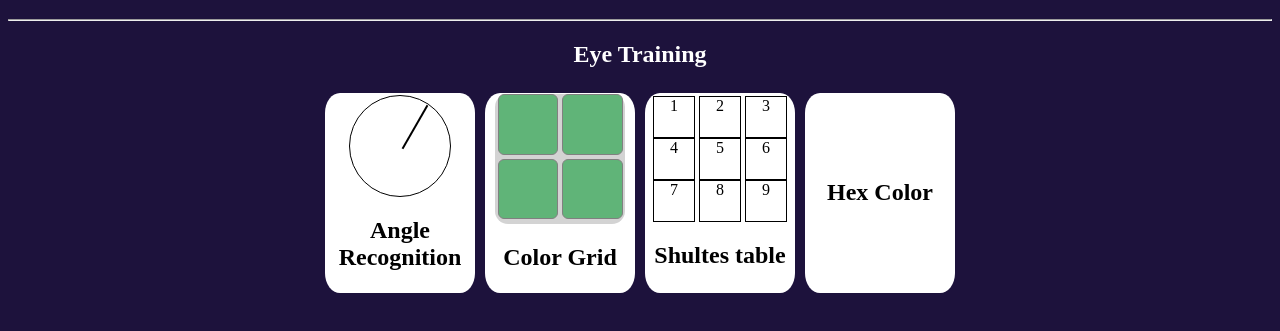
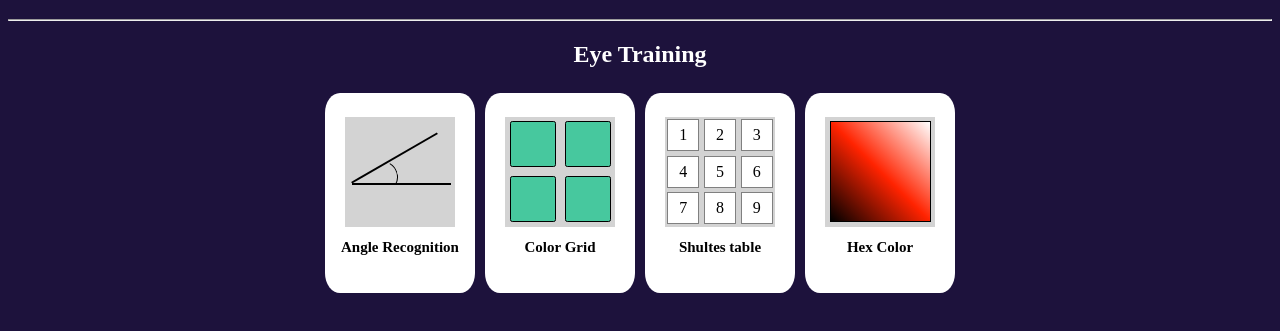
Before and after one commit to BelliCasus/bellicasus.github.io, a plain HTML site: page brain_training.html in a window 1280 px wide. Shown: the part 77-408 px from the top of the page. Drawn offline with Linux system fonts and the light colour scheme.

Commit message:
Added JS

```diff
--- a/brain_training.css
+++ b/brain_training.css
@@ -7,6 +7,11 @@ body
 a
 {
   text-decoration: none;
+}
+
+.link-text
+{
+  font-size: 15px;
 }
 
 .top-bar
@@ -41,44 +46,106 @@ a
   text-align: center;
 }
 
+.icon
+{
+  width: 110px;
+  height: 110px;
+  background-color: lightgrey;
+}
+
+.shultes-table-symbol
+{
+  display: flex;
+  flex-wrap: wrap;
+  justify-content: space-around;
+  align-items: center;
+}
+
+.shulte-cell
+{
+  width: 30px;
+  height: 30px;
+  background-color: white;
+  border: 1px solid gray;
+}
+
+.shulte-cell > p
+{
+  margin-top: 20%;
+}
+
 .angle-symbol
 {
-  width: 100px;
-  height: 100px;
-  background-color: white;
-  border-radius: 50%;
-  border: 1px solid black;
   position: relative;
+  justify-content: center;
+  align-items: center;
+}
+
+.angle-symbol-angle-top
+{
+  width: 90%;
+  height: 2px;
+  background-color: black;
+  position: absolute;
+  top: 37%;
+  left: 0%;
+  transform: rotate(-30deg)
+}
+
+.angle-symbol-angle-bottom
+{
+  width: 90%;
+  height: 2px;
+  background-color: black;
+  position: absolute;
+  top: 60%;
+  left: 6%;
 }
 
 .angle-symbol-angle
 {
-  width: 50%;
-  height: 2px;
-  top: 30%;
-  left: 40%;
-  background-color: black;
   position: absolute;
-  transform: rotateZ(-60deg);
+  width: 30px;
+  height: 30px;
+  background-color: transparent;
+  border: 1px solid transparent;
+  border-right: 1px solid black;
+  border-radius: 50%;
+  top: 40%;
+  left: 19%;
+  transform: rotate(-15deg);
 }
 
 .color-grid-symbol
 {
-  width: 130px;
-  height: 130px;
-  border-radius: 10%;
-  background-color: lightgrey;
+  display: flex;
+  flex-wrap: wrap;
+  justify-content: space-around;
+  align-items: center;
 }
 
 .color-grid-cell
 {
-  top: 100px;
-  background-color: rgb(96, 180, 120);
-  width: 45%;
-  height: 45%;
-  border-radius: 10%;
-  display: inline-block;
-  border: 1px solid grey;
+  width: 40%;
+  height: 40%;
+  border-radius: 5%;
+  border: 1px solid black;
+  background-color: rgb(71, 200, 158);
+}
+
+.hex-color-symbol
+{
+  display: flex;
+  justify-content: center;
+  align-items: center;
+}
+
+.hex-color-gradient
+{
+  width: 90%;
+  height: 90%;
+  background: linear-gradient(45deg,rgb(0, 0, 0), rgb(255, 35, 0), white);
+  border: 1px solid black;
 }
 
 .link-container
@@ -100,15 +167,6 @@ a
   color: black;
 }
 
-.shulte-cell
-{
-  display:inline-block;
-  width: 40px;
-  height: 40px;
-
-  border: 1px solid black;
-}
-
 .page-tab:not(.current-page):hover
 {
   transform: scale(1.05);
--- a/brain_training.html
+++ b/brain_training.html
@@ -20,16 +20,17 @@
       <div class="games-container">
         <a class="full-button" href="./angle_recognition.html">
           <div class="link-container" >
-            <div class="angle-symbol">
-              <div class="angle-symbol-angle">
-              </div>
+            <div class="angle-symbol icon">
+              <div class="angle-symbol-angle-top"></div>
+              <div class="angle-symbol-angle-bottom"></div>
+              <div class="angle-symbol-angle"></div>
             </div>
             <h2 class="link-text">Angle Recognition</h2>
           </div>
         </a>
         <a class="full-button" href="./angle_recognition.html">
           <div class="link-container" >
-            <div class="color-grid-symbol">
+            <div class="color-grid-symbol icon">
               <div class="color-grid-cell"></div>
               <div class="color-grid-cell"></div>
               <div class="color-grid-cell"></div>
@@ -40,22 +41,26 @@
         </a>
         <a class="full-button" href="./angle_recognition.html">
           <div class="link-container" >
-            <div class="shultes-table-symbol">
-              <div class="shulte-cell">1</div>
-              <div class="shulte-cell">2</div>
-              <div class="shulte-cell">3</div>
-              <div class="shulte-cell">4</div>
-              <div class="shulte-cell">5</div>
-              <div class="shulte-cell">6</div>
-              <div class="shulte-cell">7</div>
-              <div class="shulte-cell">8</div>
-              <div class="shulte-cell">9</div>
+            <div class="shultes-table-symbol icon">
+              <div class="shulte-cell"><p>1</p></div>
+              <div class="shulte-cell"><p>2</p></div>
+              <div class="shulte-cell"><p>3</p></div>
+              <div class="shulte-cell"><p>4</p></div>
+              <div class="shulte-cell"><p>5</p></div>
+              <div class="shulte-cell"><p>6</p></div>
+              <div class="shulte-cell"><p>7</p></div>
+              <div class="shulte-cell"><p>8</p></div>
+              <div class="shulte-cell"><p>9</p></div>
             </div>
             <h2 class="link-text">Shultes table</h2>
           </div>
         </a>
         <a class="full-button" href="./angle_recognition.html">
-          <div class="link-container" >
+          <div class="link-container">
+            <div class="hex-color-symbol icon">
+              <div class="hex-color-gradient">
+              </div>
+            </div>
             <h2 class="link-text">Hex Color</h2>
           </div>
         </a>
```
Also changed, not shown: angle_recognition.css (+30 -4 lines), angle_recognition.html (+7 -0 lines), angle_recognition.js (added, +29 -0 lines).
